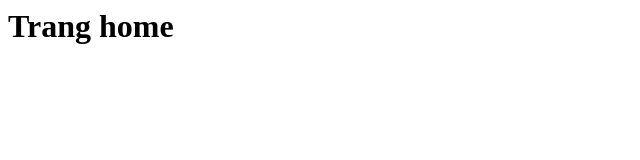
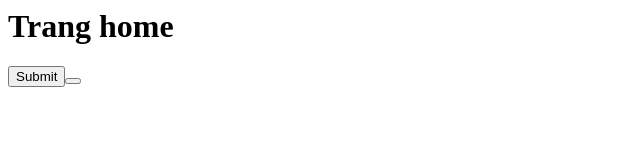
Before and after one commit to phuocthang92/git-presentation, a plain HTML site: page index.html in a window 1280 px wide. Shown: the whole page, without its empty margins (0-640 px from the left). Drawn offline with Linux system fonts and the light colour scheme.

Commit message:
update button submit

```diff
--- a/index.html
+++ b/index.html
@@ -1 +1,2 @@
 <h1>Trang home</h1>
+<button>Submit<button>
```
